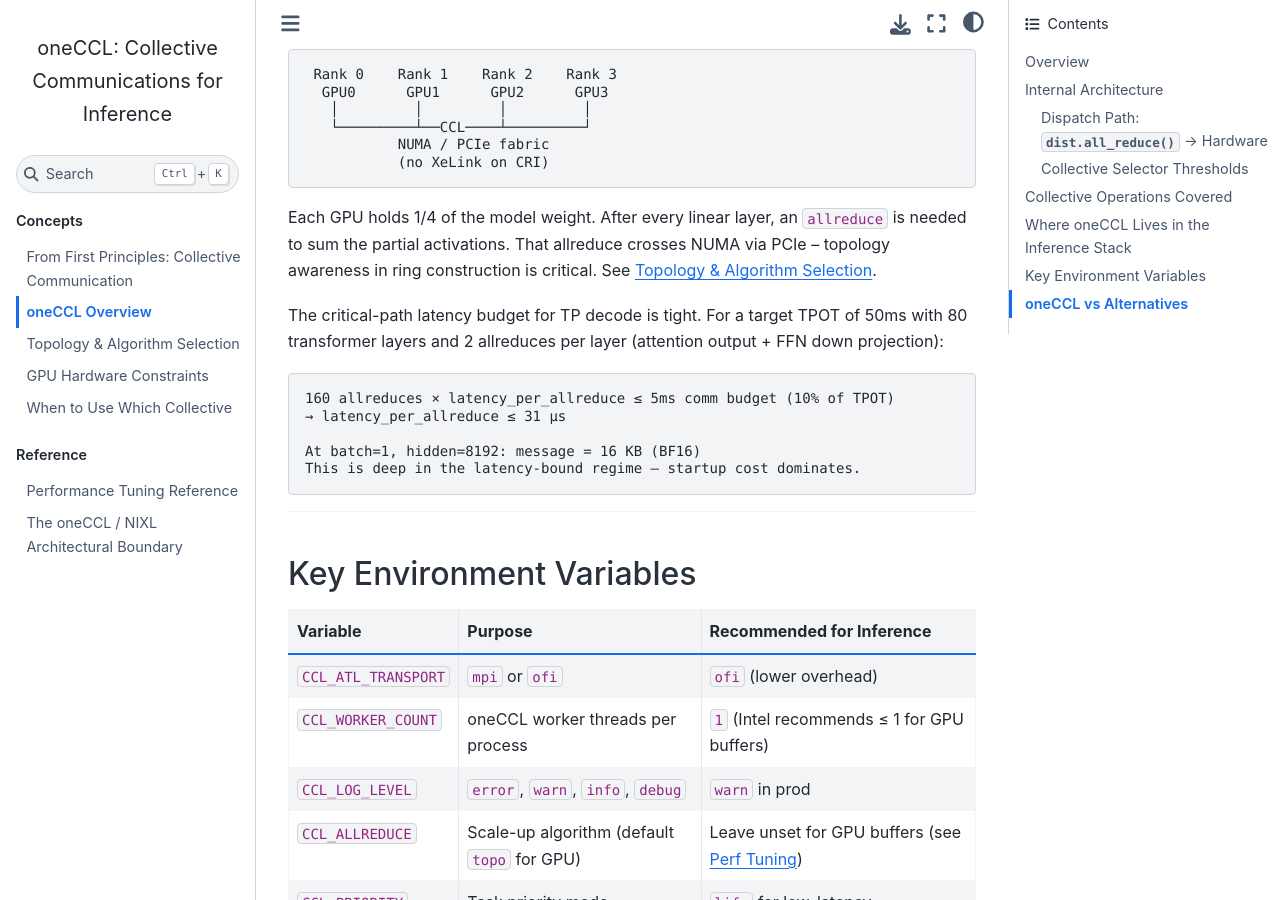
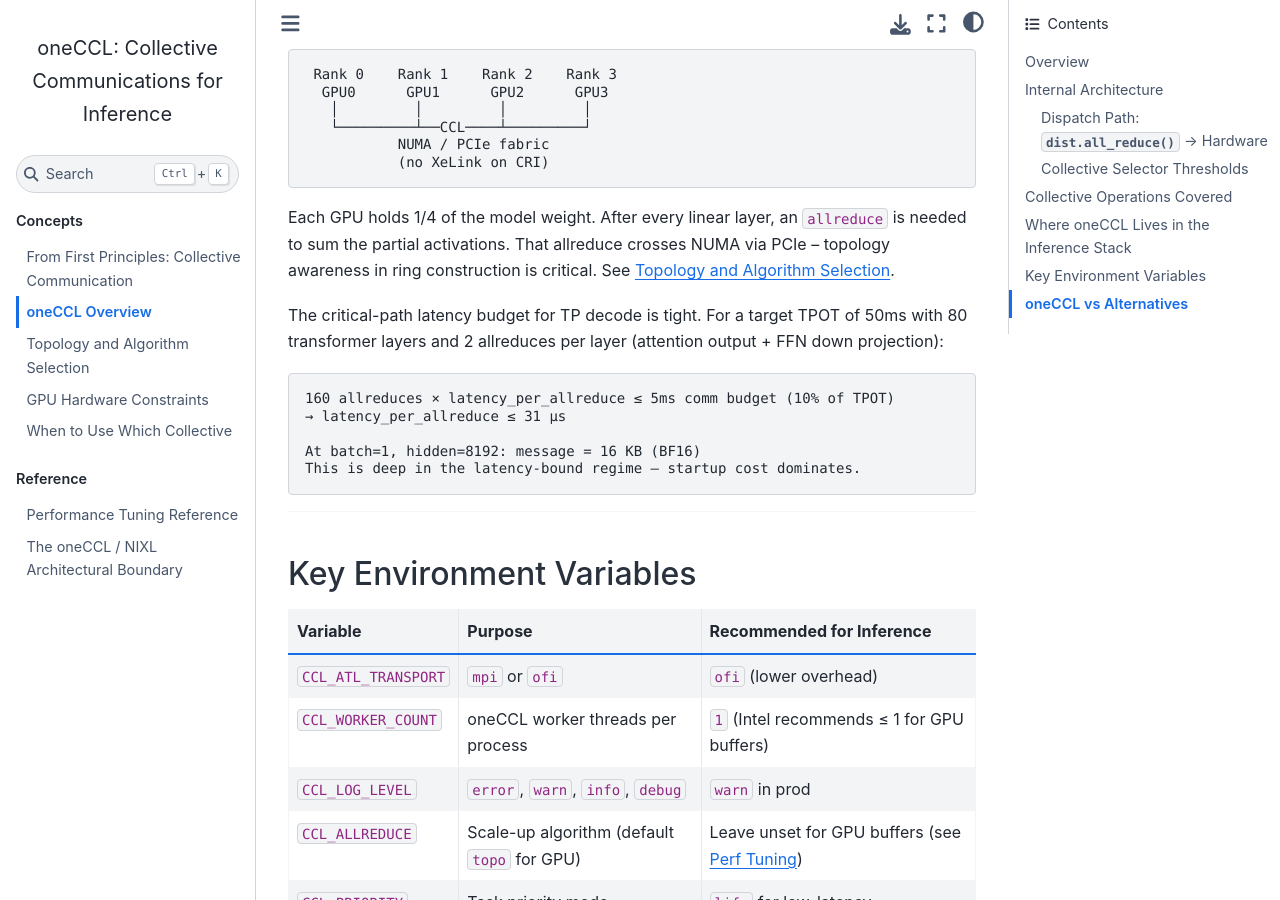
Before and after one commit to tsg-/oneccl-tutorial, a Jupyter Book: the page built from chapters/01_overview.md, in a window 1280 px wide and 900 px high, scrolled down 2854 px. Built offline with Jupyter Book 1.0.4 settings and Sphinx 7.4.7 and the Sphinx Book theme 1.1.4, drawn with Linux system fonts in a browser that asks for light colours; pages that are not in the unit, such as notebooks, are missing from menus; some of the changed text lies outside the part shown.

Commit message:
Fix ampersand in chapter title and cross-references
"Topology & Algorithm Selection" -> "Topology and Algorithm Selection"
in the chapter title and two cross-reference links.

Co-Authored-By: Claude Sonnet 4.6 <noreply@anthropic.com>

```diff
--- a/chapters/01_overview.md
+++ b/chapters/01_overview.md
@@ -124,7 +124,7 @@ For a TP=4 decode cluster on CRI hardware:
 
 Each GPU holds 1/4 of the model weight. After every linear layer, an `allreduce` is needed
 to sum the partial activations. That allreduce crosses NUMA via PCIe -- topology awareness
-in ring construction is critical. See [Topology & Algorithm Selection](02_topology).
+in ring construction is critical. See [Topology and Algorithm Selection](02_topology).
 
 The critical-path latency budget for TP decode is tight. For a target TPOT of 50ms with
 80 transformer layers and 2 allreduces per layer (attention output + FFN down projection):
--- a/chapters/02_topology.md
+++ b/chapters/02_topology.md
@@ -1,4 +1,4 @@
-# Topology & Algorithm Selection
+# Topology and Algorithm Selection
 
 ## CRI Hardware Reality: NUMA-Only
 
```
Also changed, not shown: chapters/perf_tuning.md (+1 -1 lines).
